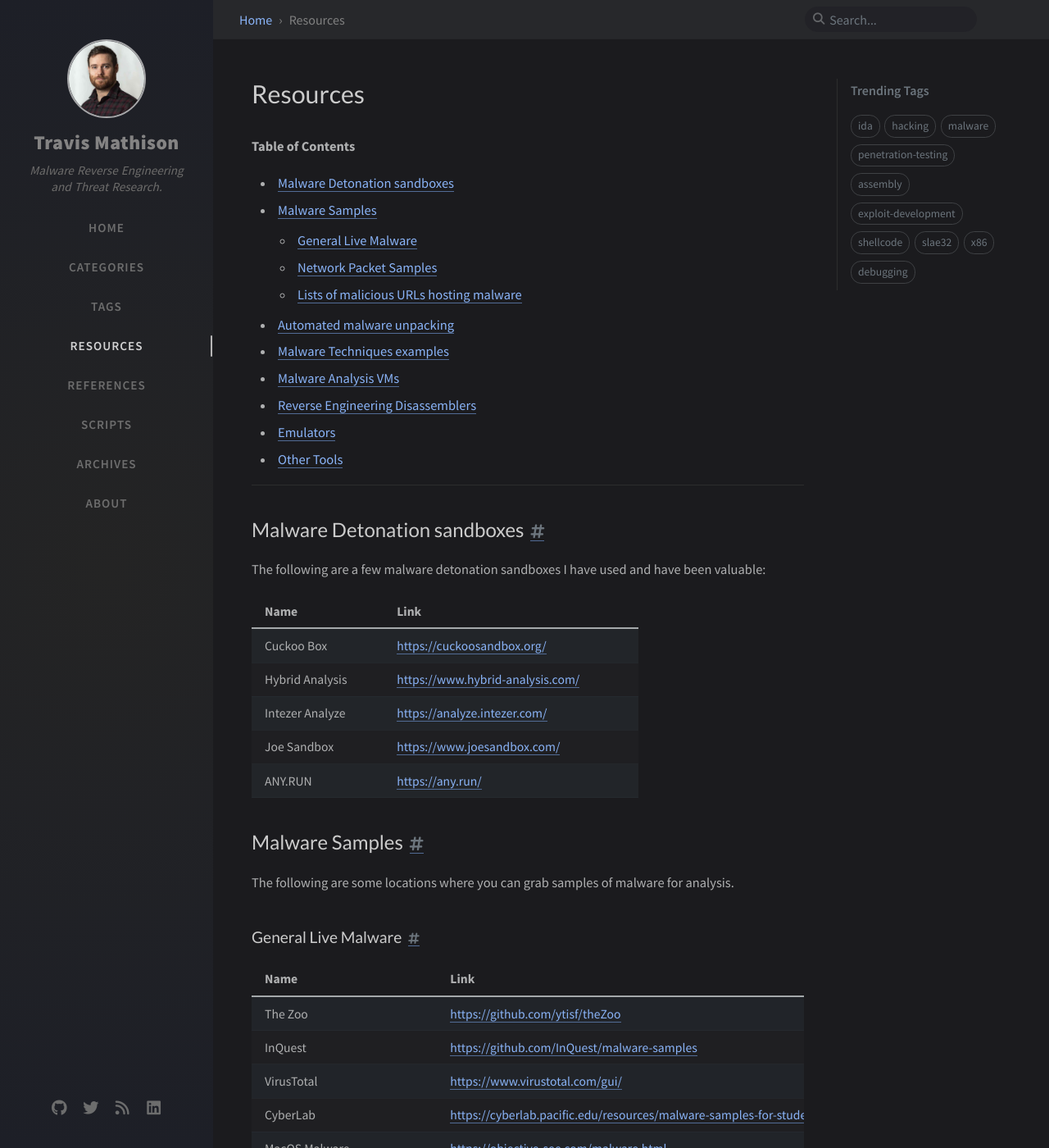
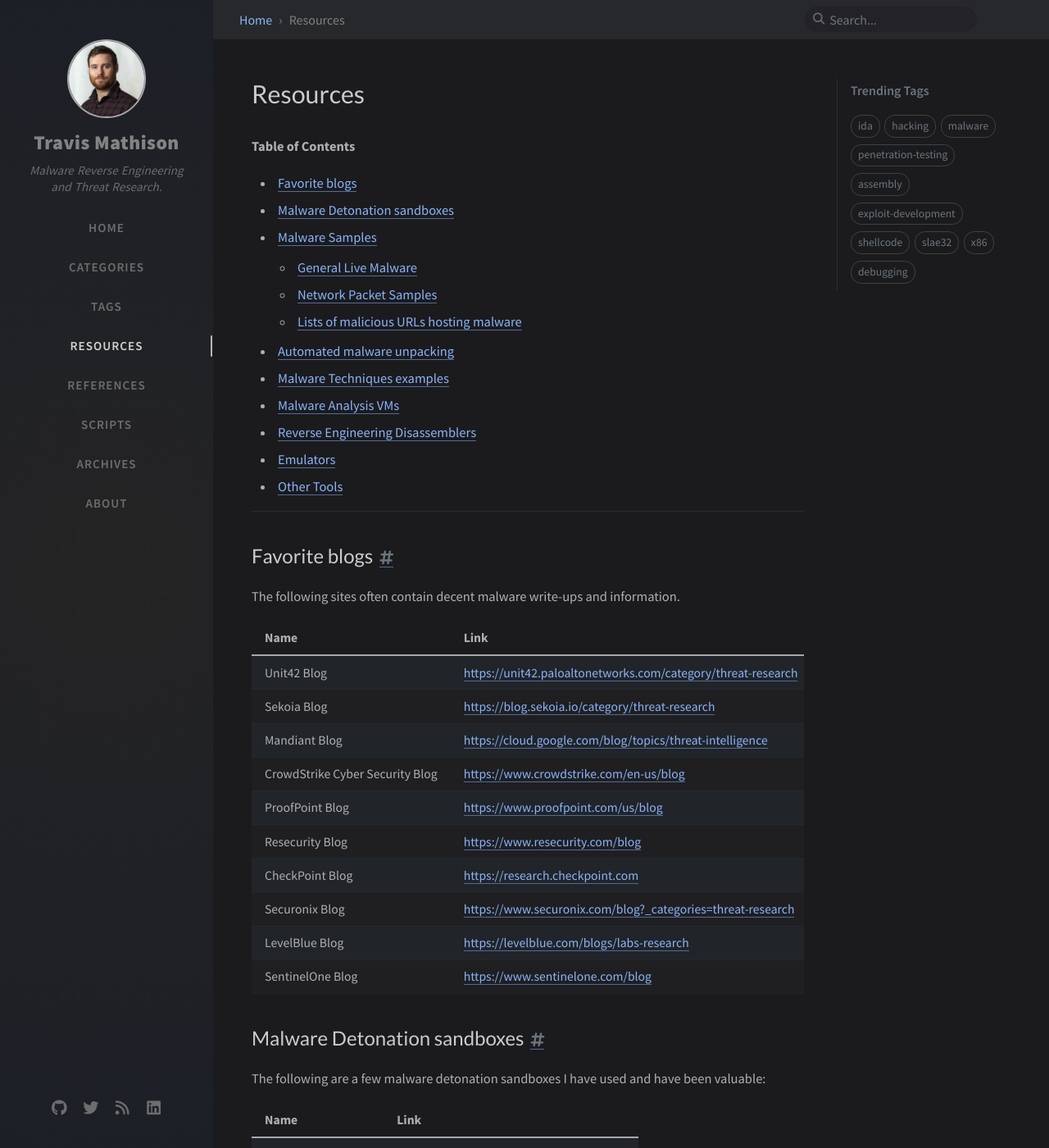
Before and after one commit to tdmathison/tdmathison.github.io, a Jekyll site: the page built from _tabs/resources.md, in a window 1280 px wide and 1400 px high. Shown: the whole window at 82% size. Built offline with Jekyll 4.4.1, drawn with Linux system fonts in a browser that asks for light colours; comment, search, counter and statistics services are not loaded.

Commit message:
adding blog links

```diff
--- a/_tabs/resources.md
+++ b/_tabs/resources.md
@@ -8,6 +8,22 @@
 {:toc}
 
 ---
+
+## Favorite blogs
+The following sites often contain decent malware write-ups and information.
+
+| Name | Link |
+|:---|:----|
+| Unit42 Blog | [https://unit42.paloaltonetworks.com/category/threat-research](https://unit42.paloaltonetworks.com/category/threat-research) |
+| Sekoia Blog | [https://blog.sekoia.io/category/threat-research](https://blog.sekoia.io/category/threat-research) |
+| Mandiant Blog | [https://cloud.google.com/blog/topics/threat-intelligence](https://cloud.google.com/blog/topics/threat-intelligence) |
+| CrowdStrike Cyber Security Blog | [https://www.crowdstrike.com/en-us/blog](https://www.crowdstrike.com/en-us/blog) |
+| ProofPoint Blog | [https://www.proofpoint.com/us/blog](https://www.proofpoint.com/us/blog) |
+| Resecurity Blog | [https://www.resecurity.com/blog](https://www.resecurity.com/blog) |
+| CheckPoint Blog | [https://research.checkpoint.com](https://research.checkpoint.com) |
+| Securonix Blog | [https://www.securonix.com/blog?_categories=threat-research](https://www.securonix.com/blog?_categories=threat-research) |
+| LevelBlue Blog | [https://levelblue.com/blogs/labs-research](https://levelblue.com/blogs/labs-research) |
+| SentinelOne Blog | [https://www.sentinelone.com/blog](https://www.sentinelone.com/blog) |
 
 ## Malware Detonation sandboxes
 The following are a few malware detonation sandboxes I have used and have been valuable:
```
